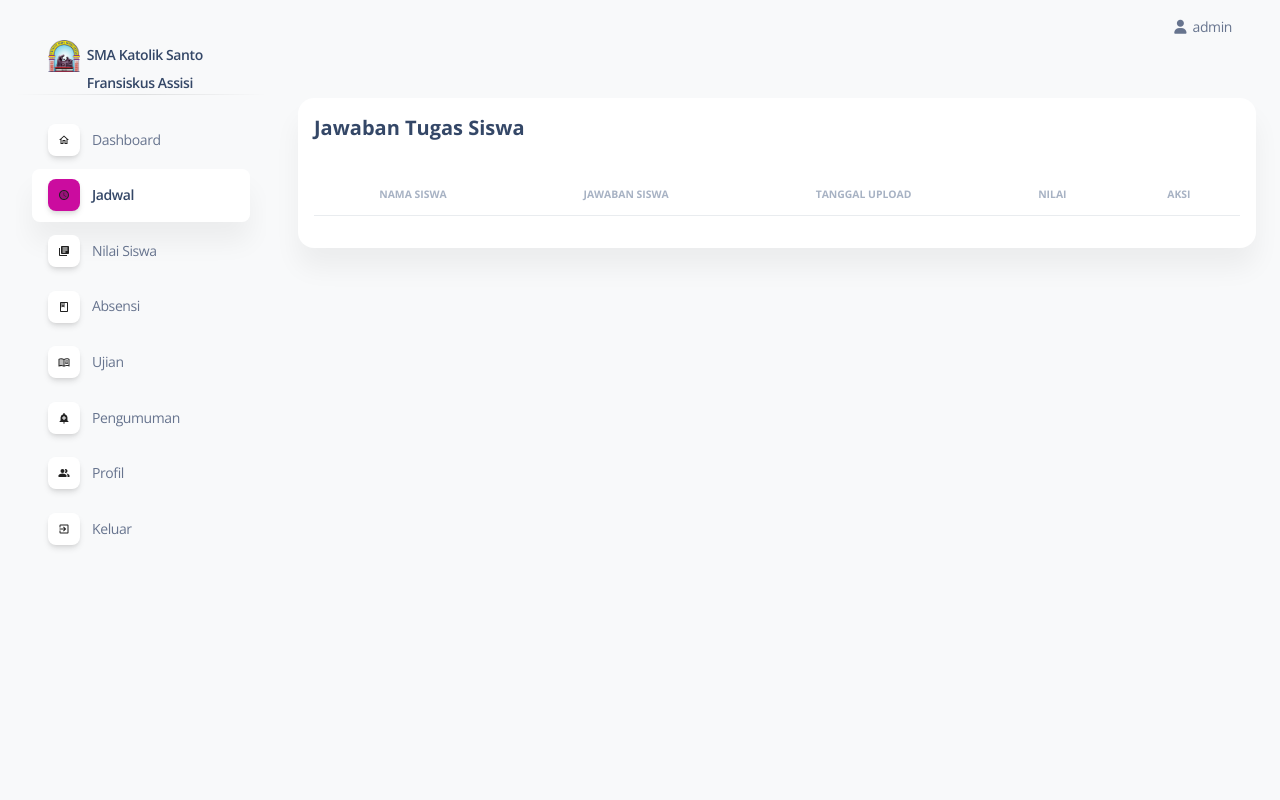
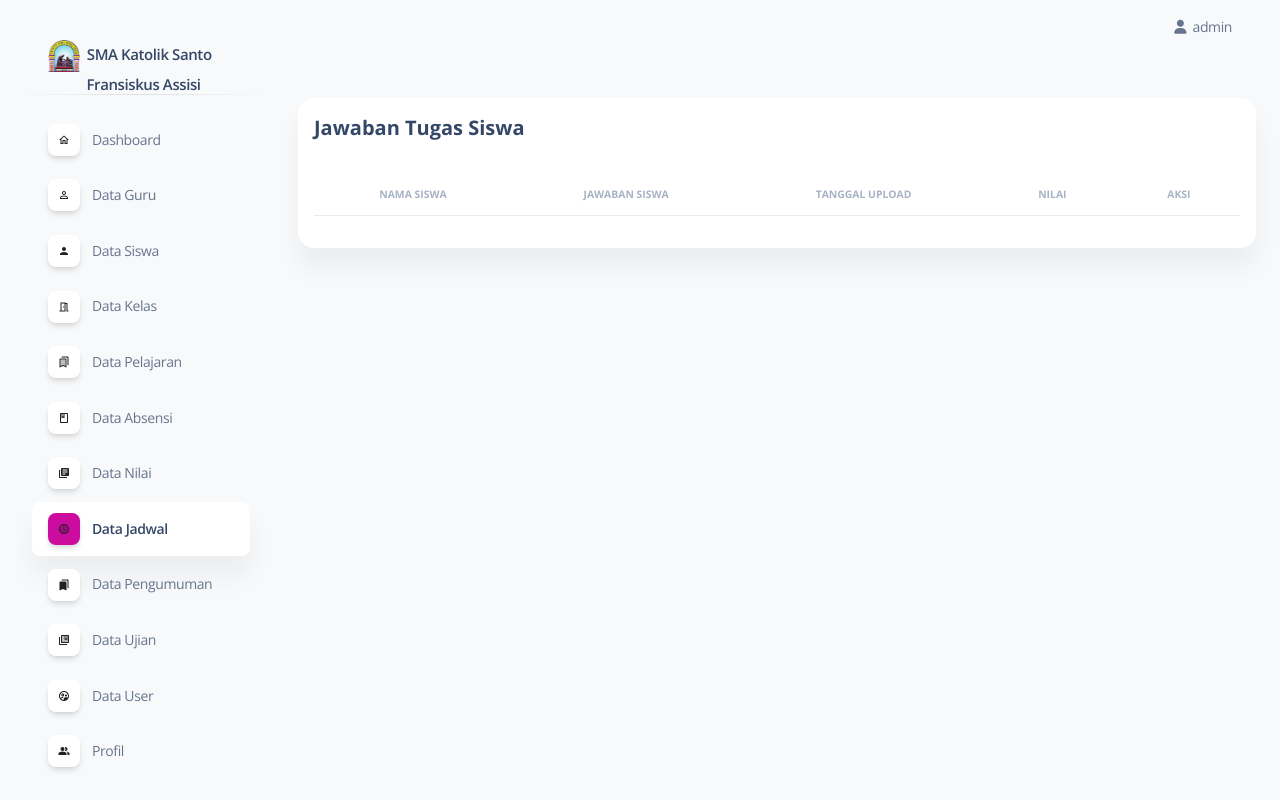
Before and after one commit to joshua-jojo/portal, a PHP site: page /Waka_Kurikulum/tugasjawaban.php?kode_pelajaran=1 in a window 1280 px wide. Run offline with PHP 8.4, Linux system fonts and the light colour scheme; a user stored in the database is signed in; data comes from the database, SQL or seed files in the repository; data that the repository does not hold is empty; some libraries are stand-ins or nearby versions.

Commit message:
user admin perbaiki sidebar waktu lihat jawaban tugas siswa sidebarnya berubah

```diff
--- a/Waka_Kurikulum/tugasjawaban.php
+++ b/Waka_Kurikulum/tugasjawaban.php
@@ -2,7 +2,7 @@
 <!-- Semua sintaks di sini dibuat sendiri kak -->
 
 <?php
-$title = 'Jadwal';
+$title = 'Data Jadwal';
 $path = '../';
 require '../comp/header.php';
 
@@ -18,14 +18,13 @@ $format_id = $bulan . $tahun;
 
 <body class="g-sidenav-show bg-gray-100">
     <!-- aside -->
-    <?php require '../comp/sidebar.php' ?>
+    <?php require 'comp/sidebar.php' ?>
     <!--/ aside -->
 
     <!-- main content -->
     <main class="main-content position-relative max-height-vh-100 h-100 mt-1 border-radius-lg">
 
         <!-- navbar -->
-        <?php $title = 'Tugas' ?>
         <?php require '../comp/navbar.php' ?>
 
         <!-- /navbar -->
--- a/revisi.txt
+++ b/revisi.txt
@@ -1,7 +1,7 @@
 
 *user siswa pada halaman tugas di kasih kolom nilai per tugas setelah guru menilai tiap tugas maka akan muncul nilainya juga pada siswa 15k // ok
 
-*user admin waktu lihat jawaban siswa sidebarnya berubah 5k
+*user admin waktu lihat jawaban siswa sidebarnya berubah
 
 *perbaiki permasalahan file semua user dan permasalahan database yang hash 150k
 
```
